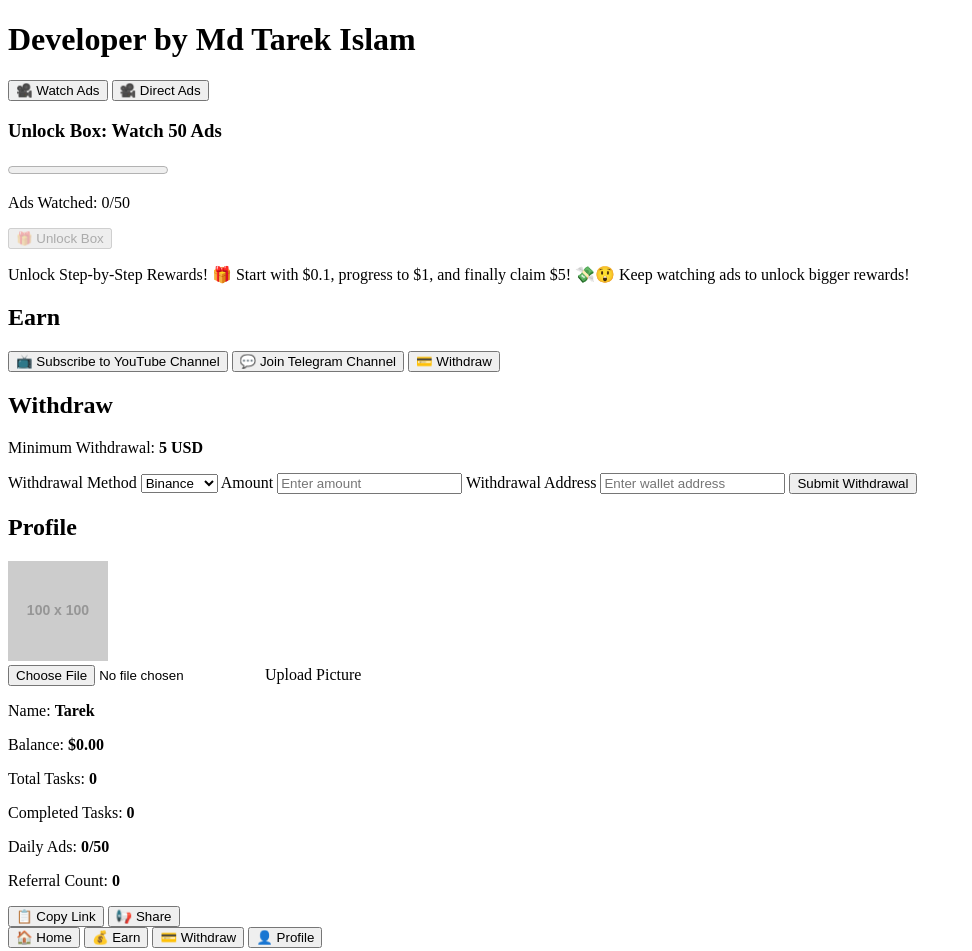
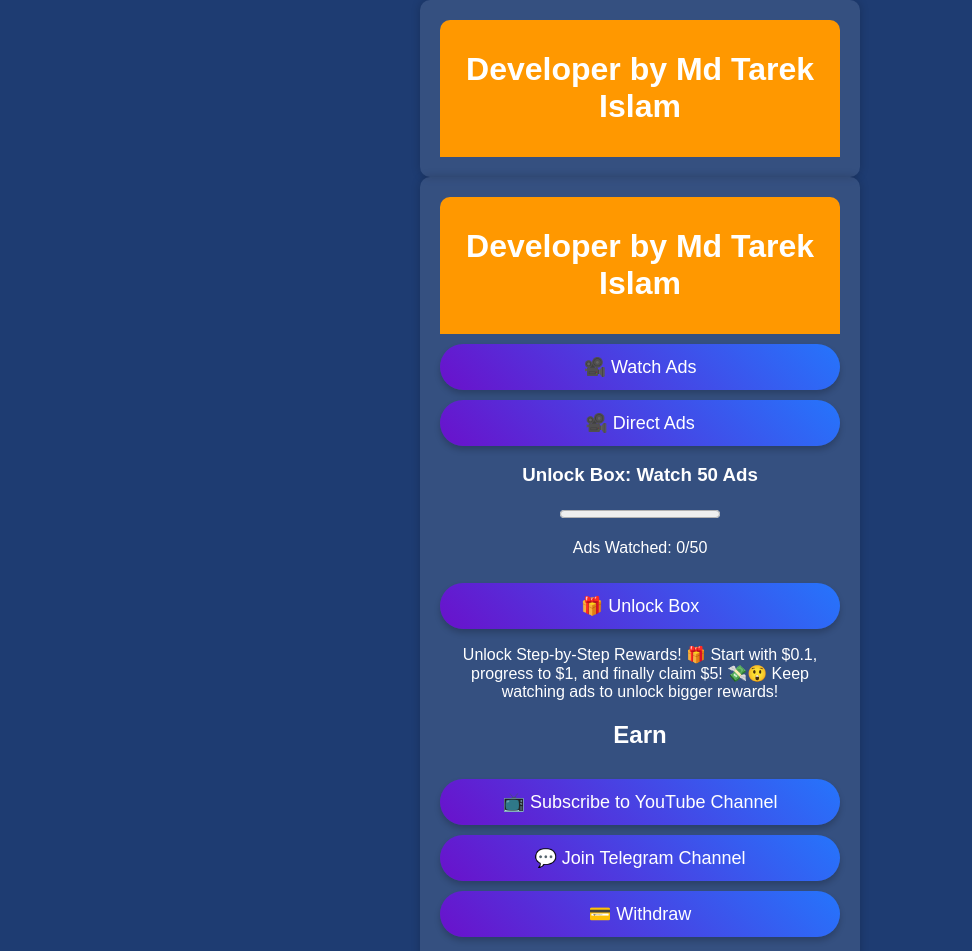
Before and after one commit to 4Tarekhd/Hh, a plain HTML site: page index.html in a window 1280 px wide. Shown: the top 951 px of the page, without its empty margins (0-972 px from the left). Drawn offline with Linux system fonts and the light colour scheme; placeholder pictures from the web are drawn by us.

Commit message:
Update index.htmlY

```diff
--- a/index.html
+++ b/index.html
@@ -4,12 +4,59 @@
     <meta charset="UTF-8">
     <meta name="viewport" content="width=device-width, initial-scale=1.0">
     <title>Developer by Md Tarek</title>
-    <link rel="stylesheet" href="styles.css">
     <style>
-        /* আপনার CSS স্টাইল এখানে রাখুন */
+        /* এখানে CSS কোড যোগ করুন */
+        body {
+            font-family: Arial, sans-serif;
+            background-color: #1e3c72;
+            color: white;
+            text-align: center;
+            margin: 0;
+            padding: 0;
+        }
+        .container {
+            width: 100%;
+            max-width: 400px;
+            margin: auto;
+            background: rgba(255, 255, 255, 0.1);
+            padding: 20px;
+            border-radius: 10px;
+            box-shadow: 0px 0px 10px rgba(0, 0, 0, 0.2);
+        }
+        header {
+            background: #ff9800;
+            color: white;
+            padding: 10px;
+            border-radius: 10px 10px 0 0;
+        }
+        .earn-btn, .option-btn {
+            width: 100%;
+            background: linear-gradient(45deg, #6a11cb, #2575fc);
+            color: white;
+            padding: 12px;
+            border: none;
+            border-radius: 25px;
+            font-size: 18px;
+            margin-top: 10px;
+            cursor: pointer;
+            transition: 0.3s ease;
+            box-shadow: 0 4px 6px rgba(0, 0, 0, 0.2);
+        }
+        .earn-btn:hover, .option-btn:hover {
+            background: linear-gradient(45deg, #2575fc, #6a11cb);
+            transform: scale(1.05);
+        }
     </style>
 </head>
 <body>
+    <div class="container">
+        <header>
+            <h1>Developer by Md Tarek Islam</h1>
+        </header>
+        <!-- আপনার HTML কন্টেন্ট এখানে যোগ করুন -->
+    </div>
+</body>
+</html>
     <div class="container">
         <header>
             <h1>Developer by Md Tarek Islam</h1>
```
